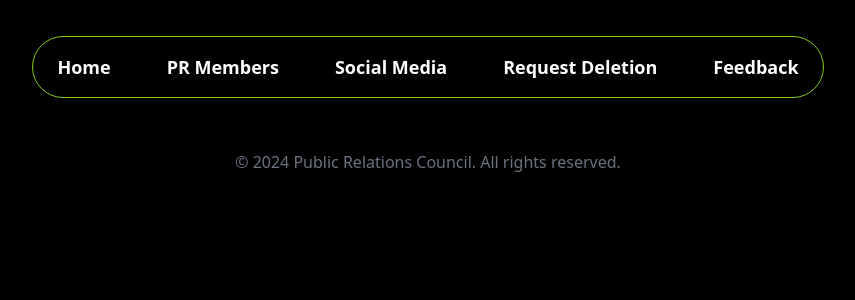
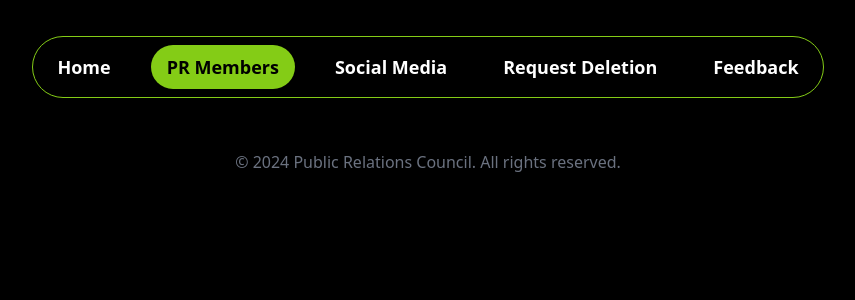
Before and after one commit to iiitraichur/prcouncil, a Next.js app: page /members in a window 1280 px wide. Shown: the top 300 px of the page, without its empty margins (212-1067 px from the left). Built offline with nearby package versions, Linux system fonts and the light colour scheme.

Commit message:
Nav bar update

```diff
--- a/app/components/Navbar.tsx
+++ b/app/components/Navbar.tsx
@@ -1,9 +1,12 @@
 'use client';
 
 import React, { useState } from 'react';
+import { motion } from 'framer-motion';
+import { usePathname } from 'next/navigation'; // Use for getting the current pathname
 
 const Navbar: React.FC = () => {
   const [isMenuOpen, setIsMenuOpen] = useState(false);
+  const pathname = usePathname(); // To get the current route
 
   // Define the navigation items with routes
   const navItems = [
@@ -21,17 +24,20 @@ const Navbar: React.FC = () => {
   return (
     <header className="w-full bg-black pt-6 shadow-md">
       <div className="container mx-auto px-4 py-3 flex justify-between items-center">
-
-
         <nav className="hidden lg:flex gap-6 items-center justify-center p-2 border border-lime-500 rounded-full bg-transparent max-w-4xl mx-auto">
           {navItems.map((item, index) => (
-            <a
+            <motion.a
               key={index}
               href={item.path}
-              className="text-white text-lg font-semibold px-4 py-2 rounded-full hover:bg-lime-500 hover:text-black transition-all duration-300"
+              className={`text-lg font-semibold px-4 py-2 rounded-full hover:bg-lime-500 hover:text-black transition-all duration-300 ${
+                pathname === item.path ? 'bg-lime-500 text-black' : 'text-white'
+              }`}
+              initial={{ opacity: 0 }}
+              animate={{ opacity: 1 }}
+              transition={{ delay: index * 0.1 }}
             >
               {item.name}
-            </a>
+            </motion.a>
           ))}
         </nav>
 
@@ -45,10 +51,13 @@ const Navbar: React.FC = () => {
       </div>
 
       {/* Side Drawer for Mobile */}
-      <div
+      <motion.div
         className={`fixed top-0 right-0 h-full w-64 bg-black shadow-lg transform ${
           isMenuOpen ? 'translate-x-0' : 'translate-x-full'
         } transition-transform duration-300 z-50`}
+        initial={{ x: '100%' }}
+        animate={{ x: isMenuOpen ? 0 : '100%' }}
+        exit={{ x: '100%' }}
       >
         <button
           className="text-white text-2xl p-4 focus:outline-none"
@@ -58,17 +67,22 @@ const Navbar: React.FC = () => {
         </button>
         <nav className="flex flex-col gap-4 p-6">
           {navItems.map((item, index) => (
-            <a
+            <motion.a
               key={index}
               href={item.path}
-              className="text-white text-lg font-semibold px-4 py-2 rounded hover:bg-lime-500 transition-colors duration-300"
+              className={`text-white text-lg font-semibold px-4 py-2 rounded hover:bg-lime-500 transition-colors duration-300 ${
+                pathname === item.path ? 'bg-lime-500 text-black' : ''
+              }`}
               onClick={toggleMenu}
+              initial={{ opacity: 0 }}
+              animate={{ opacity: 1 }}
+              transition={{ delay: index * 0.1 }}
             >
               {item.name}
-            </a>
+            </motion.a>
           ))}
         </nav>
-      </div>
+      </motion.div>
     </header>
   );
 };
```
